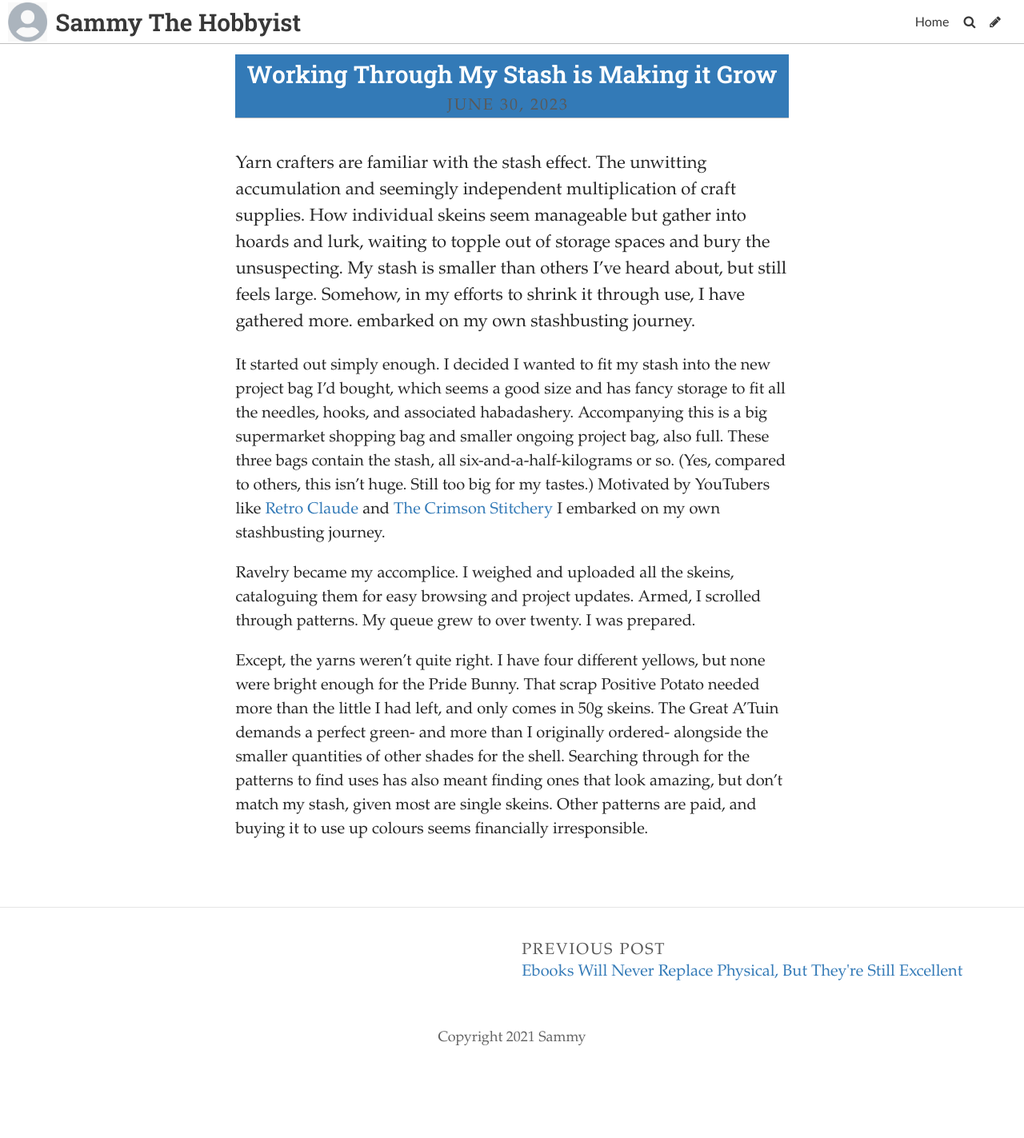
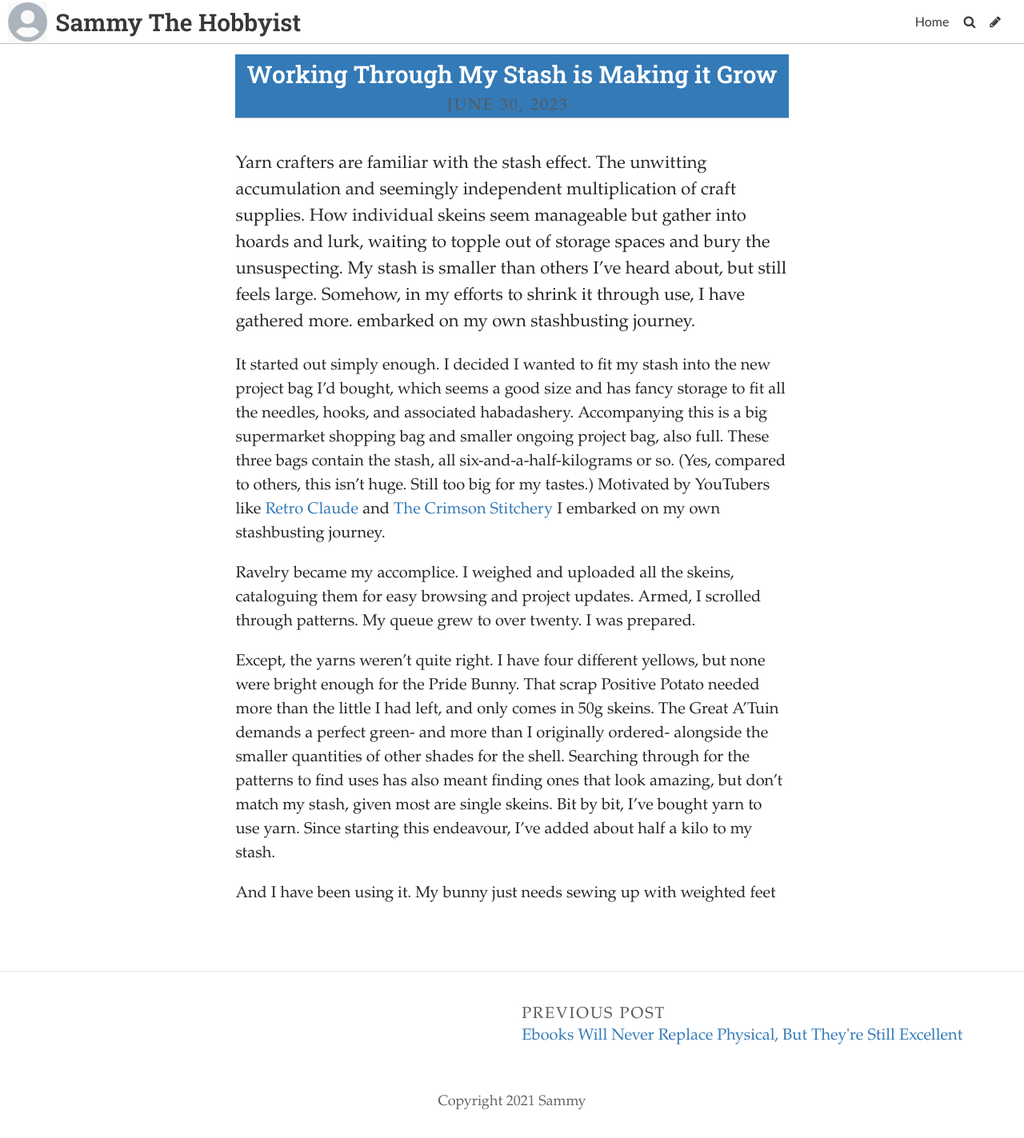
Before and after one commit to SammySpinsAYarn/Blog, a Jekyll site: the page built from _posts/2023-06-22-what-shall-i-write-about.md, in a window 1280 px wide. Shown: the whole page at 80% size. Built offline with Jekyll 4.4.1, drawn with Linux system fonts in a browser that asks for light colours; some web fonts are replaced; before the commit the page ends 1343 px from its top, so only the background shows below that.

Commit message:
Update Post “2023-06-22-what-shall-i-write-about”

```diff
--- a/_posts/2023-06-22-what-shall-i-write-about.md
+++ b/_posts/2023-06-22-what-shall-i-write-about.md
@@ -11,4 +11,6 @@ I﻿t started out simply enough. I decided I wanted to fit my stash into the new
 
 R﻿avelry became my accomplice. I weighed and uploaded all the skeins, cataloguing them for easy browsing and project updates. Armed, I scrolled through patterns. My queue grew to over twenty. I was prepared.
 
-E﻿xcept, the yarns weren't quite right. I have four different yellows, but none were bright enough for the Pride Bunny. That scrap Positive Potato needed more than the little I had left, and only comes in 50g skeins. The Great A'Tuin demands a perfect green- and more than I originally ordered- alongside the smaller quantities of other shades for the shell. Searching through for the patterns to find uses has also meant finding ones that look amazing, but don't match my stash, given most are single skeins. Other patterns are paid, and buying it to use up colours seems financially irresponsible. [](https://www.youtube.com/playlist?list=PL1VxpiMcBXBPGMdDoSi63QK5ZRTgISf-6)
+E﻿xcept, the yarns weren't quite right. I have four different yellows, but none were bright enough for the Pride Bunny. That scrap Positive Potato needed more than the little I had left, and only comes in 50g skeins. The Great A'Tuin demands a perfect green- and more than I originally ordered- alongside the smaller quantities of other shades for the shell. Searching through for the patterns to find uses has also meant finding ones that look amazing, but don't match my stash, given most are single skeins. Bit by bit, I've bought yarn to use yarn. Since starting this endeavour, I've added about half a kilo to my stash.
+
+A﻿nd I have been using it. My bunny just needs sewing up with weighted feet[](https://www.youtube.com/playlist?list=PL1VxpiMcBXBPGMdDoSi63QK5ZRTgISf-6)
```
